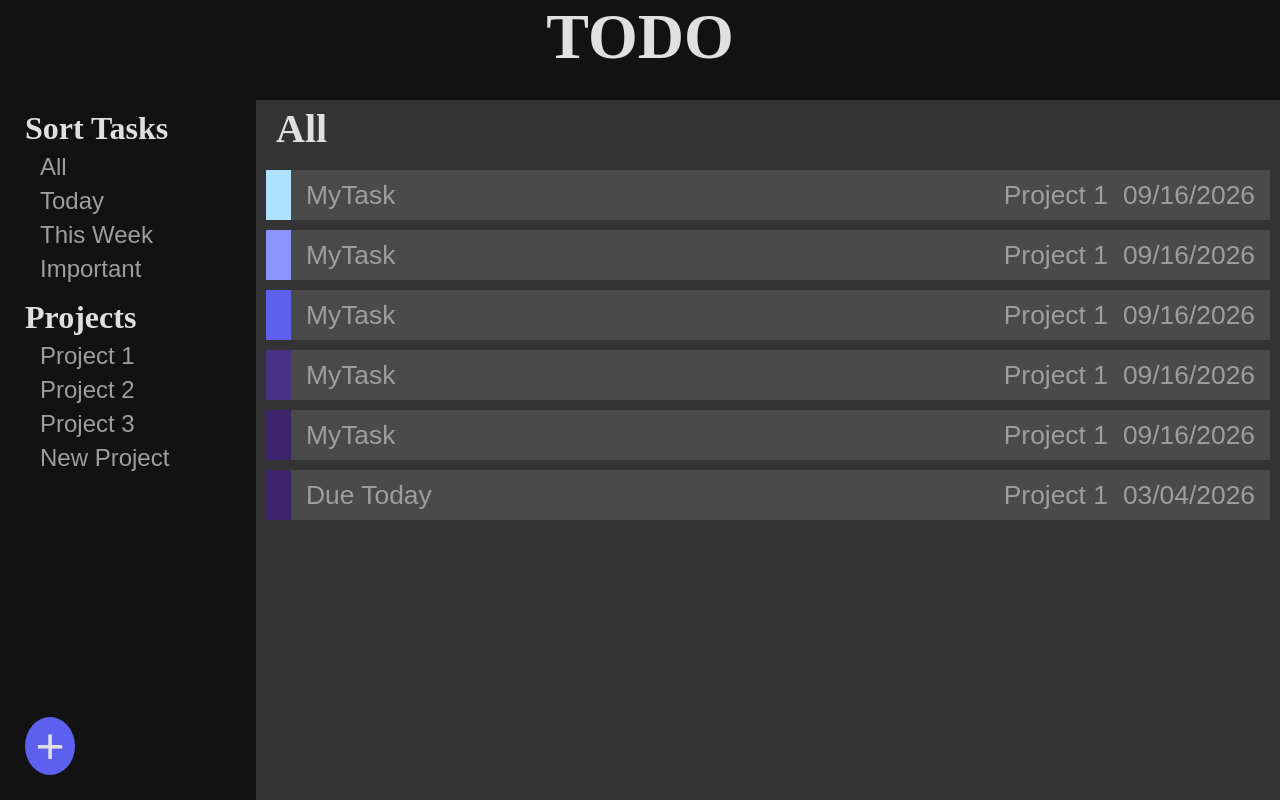
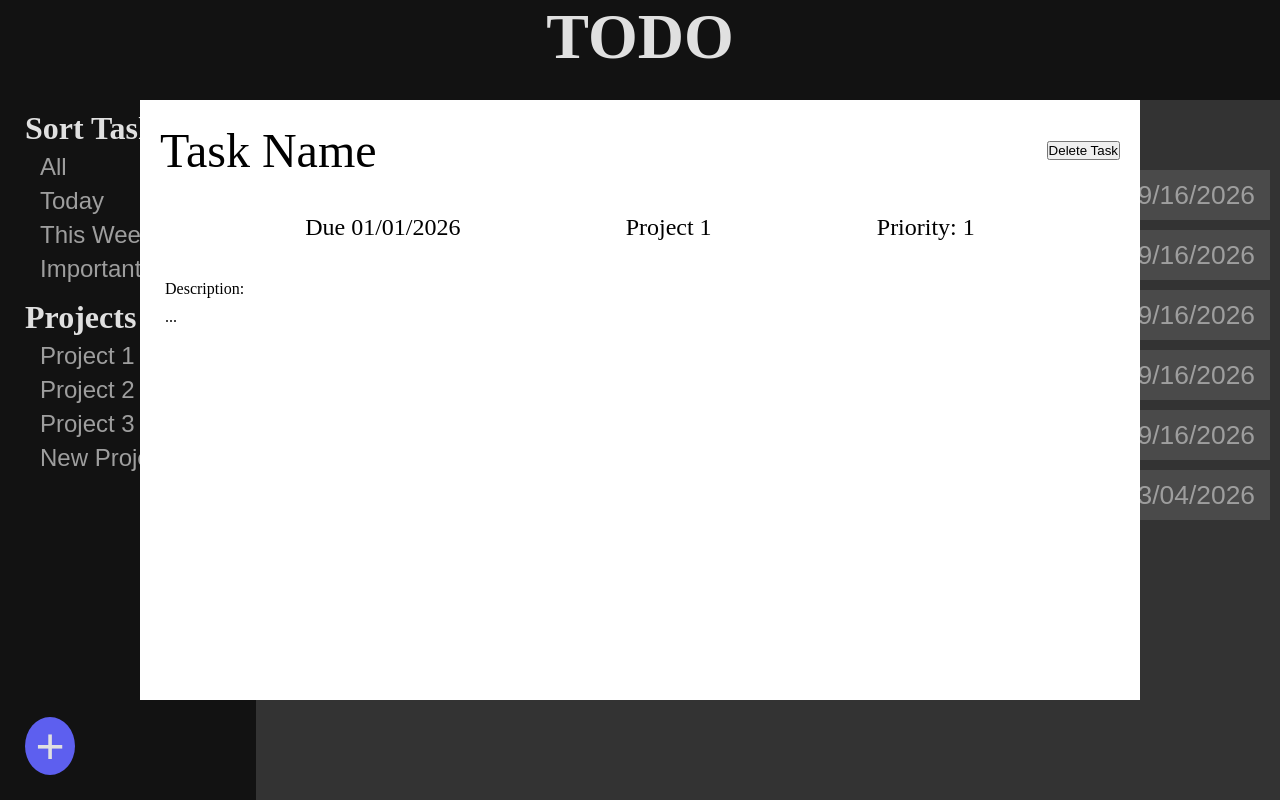
Before and after one commit to devchap8/Todo-List, a website built with webpack: page src/template.html in a window 1280 px wide. Built offline with nearby package versions, Linux system fonts and the light colour scheme.

Commit message:
Finish basic task screen styling

```diff
--- a/src/index.js
+++ b/src/index.js
@@ -42,18 +42,33 @@ const addWeekTasksButtonEventListener = () => {
     weekTasksButton.addEventListener("click", TaskSorting.displayTasksWeek);
 }
 const addImportantTasksButtonEventListener = () => {
-    importantTasksButton.addEventListener("click", TaskSorting.displayImportant)
+    importantTasksButton.addEventListener("click", TaskSorting.displayImportant);
 }
-
 const addProjectDisplayEventListener = () => {
     projectDisplay.addEventListener("click", TaskSorting.displayCertainProject);
 }
 
 // Adding / removing event listeners (when form is opened / closed)
 
-// const addHomepageEventListeners = () => {
+const addHomepageChildrenEventListeners = () => {
+    addTaskButtonEventListener();
+    addProjectButtonEventListener();
+    addAllTasksButtonEventListener();
+    addTodayTasksButtonEventListener();
+    addWeekTasksButtonEventListener();
+    addImportantTasksButtonEventListener();
+    addProjectButtonEventListener();
+}
 
-// }
+const removeHomepageChildrenEventListeners = () => {
+    addTaskButton.removeEventListener("click", DomManager.toggleAddTaskScreen);
+    newProjectButton.removeEventListener("click", DomManager.toggleAddProjectScreen);
+    allTasksButton.removeEventListener("click", TaskSorting.displayTasksAll);
+    todayTasksButton.removeEventListener("click", TaskSorting.displayTasksToday);
+    weekTasksButton.removeEventListener("click", TaskSorting.displayTasksWeek);
+    importantTasksButton.removeEventListener("click", TaskSorting.displayImportant);
+    projectDisplay.removeEventListener("click", TaskSorting.displayCertainProject);
+}
 
 // Initial Setup
 
--- a/src/style.css
+++ b/src/style.css
@@ -233,3 +233,42 @@ label > span {
 .addProjectScreen label div {
     font-size: 1.5rem;
 }
+
+/* Task Info Screen */
+
+.taskInfoScreen {
+    position: absolute;
+    top: 50%;
+    left: 50%;
+    transform: translateY(-50%) translateX(-50%);
+    height: 600px;
+    width: 1000px;
+    background-color: white;
+    display: grid;
+    grid-template-rows: 100px 55px 1fr;
+}
+
+.taskInfoTop {
+    display: flex;
+    align-items: center;
+    padding: 0 20px;
+}
+
+.taskInfoTop > span {
+    font-size: 3rem;
+    margin-right: auto;
+}
+
+.taskInfoMiddle {
+    display: flex;
+    justify-content: space-evenly;
+    align-items: center;
+    font-size: 1.5rem;
+}
+
+.taskInfoBottom {
+    padding: 25px;
+    display: flex;
+    flex-direction: column;
+    gap: 10px;
+}
--- a/src/template.html
+++ b/src/template.html
@@ -67,5 +67,20 @@
             <input type="submit" value="Add Project">
         </form>
     </div>
+    <div class="taskInfoScreen">
+        <div class="taskInfoTop">
+            <span>Task Name</span>
+            <button>Delete Task</button>
+        </div>
+        <div class="taskInfoMiddle">
+            <span class="taskInfoDueDate">Due 01/01/2026</span>
+            <span class="taskInfoProjectName">Project 1</span>
+            <span class="taskInfoPriority">Priority: 1</span>
+        </div>
+        <div class="taskInfoBottom">
+            <div>Description:</div>
+            <div>...</div>
+        </div>
+    </div>
 </body>
 </html>
```
